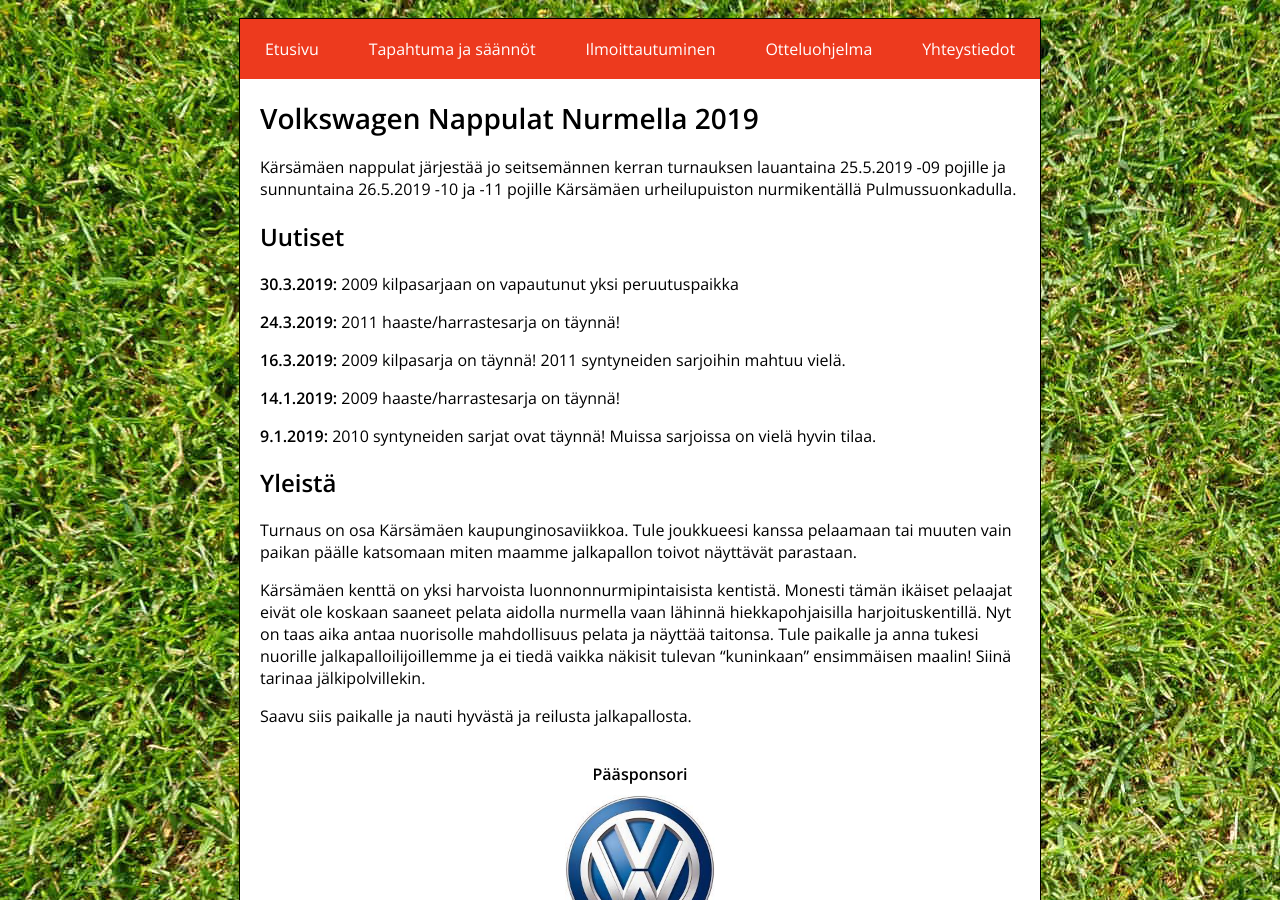
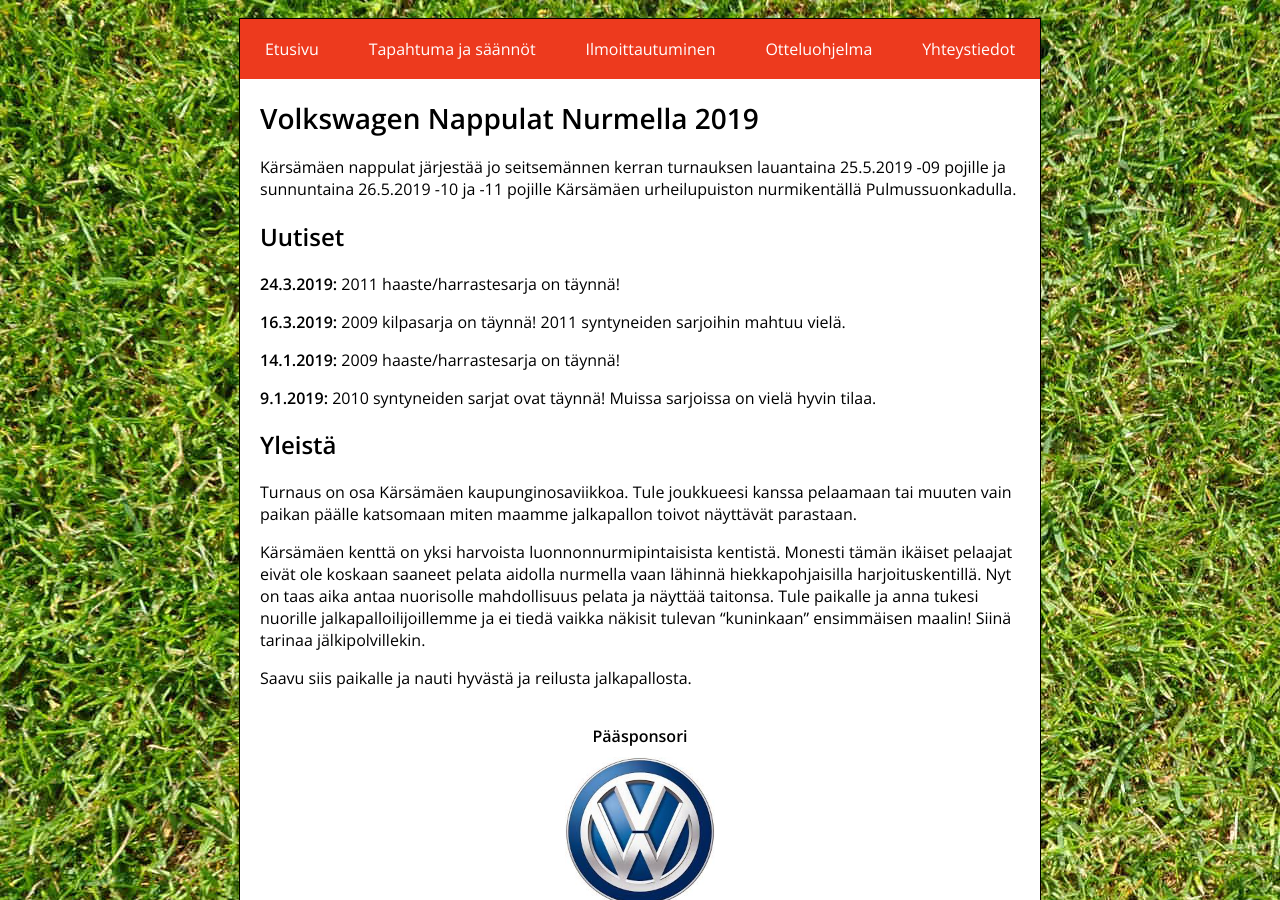
Before and after one commit to nappulatnurmella/nappulatnurmella.github.io, a Jekyll site: the page built from index.md, in a window 1280 px wide and 900 px high. Built offline with Jekyll 4.4.1, drawn with Linux system fonts in a browser that asks for light colours; our own code applies the rules of GitHub Pages for plain Markdown files.

Commit message:
Remove a piece of news

```diff
--- a/index.md
+++ b/index.md
@@ -9,8 +9,6 @@ lauantaina 25.5.2019 -09 pojille ja sunnuntaina 26.5.2019 -10 ja -11
 pojille Kärsämäen urheilupuiston nurmikentällä Pulmussuonkadulla.
 
 ## Uutiset
-
-**30.3.2019:** 2009 kilpasarjaan on vapautunut yksi peruutuspaikka
 
 **24.3.2019:** 2011 haaste/harrastesarja on täynnä!
 
```
